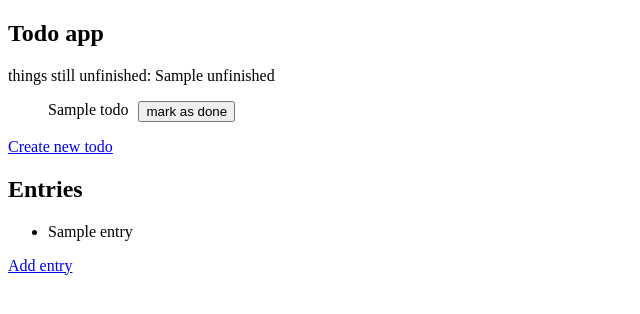
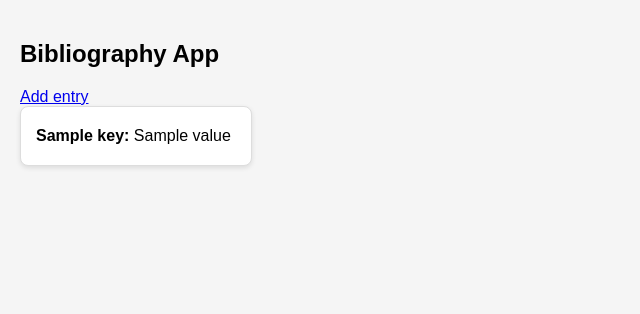
Before and after one commit to mistablasta/ohtu-miniprojekti, a Flask app: template src/templates/index.html in a window 1280 px wide. Shown: the top 314 px of the page, without its empty margins (0-640 px from the left). Run offline with Flask 3, Linux system fonts and the light colour scheme; the template is opened without the code that fills it: most values are stand-ins (such as "Sample title", 1, 10 or a date in 2020).

Commit message:
feat(entries): display entries on index page

```diff
--- a/src/app.py
+++ b/src/app.py
@@ -7,10 +7,15 @@ from util import validate_todo
 
 @app.route("/")
 def index():
-    todos = get_todos()
     entries = get_entries()
-    unfinished = len([todo for todo in todos if not todo.done])
-    return render_template("index.html", todos=todos, unfinished=unfinished, entries=entries)
+    entries_dict = [entry.__dict__ for entry in entries]
+    return render_template("index.html", entries_dict=entries_dict)
+
+@app.route("/all_entries", methods=["GET"])
+def get_all_entries():
+    entries = get_entries()
+    entries_json = [entry.__dict__ for entry in entries]
+    return jsonify(entries_json)
 
 @app.route("/new_todo")
 def new():
--- a/src/schema.sql
+++ b/src/schema.sql
@@ -2,7 +2,7 @@ CREATE TABLE todos (
   id SERIAL PRIMARY KEY,
   content TEXT NOT NULL,
   done BOOLEAN DEFAULT FALSE
-)
+);
 
 CREATE TABLE entry (
   id SERIAL PRIMARY KEY,
@@ -11,4 +11,4 @@ CREATE TABLE entry (
   author TEXT,
   publisher TEXT,
   field TEXT
-)
+);
--- /dev/null
+++ b/src/static/styles.css
@@ -0,0 +1,32 @@
+body {
+    font-family: Arial, sans-serif;
+    background-color: #f5f5f5;
+    margin: 0;
+    padding: 20px;
+}
+
+.entries-container {
+    display: flex;
+    flex-wrap: wrap;
+    gap: 20px;
+    justify-content: flex-start;
+}
+
+.entry-card {
+    background-color: #fff;
+    border: 1px solid #ddd;
+    border-radius: 8px;
+    padding: 15px;
+    width: 200px;
+    box-shadow: 0 2px 5px rgba(0,0,0,0.1);
+    transition: transform 0.2s, box-shadow 0.2s;
+}
+
+.entry-card:hover {
+    transform: translateY(-5px);
+    box-shadow: 0 5px 15px rgba(0,0,0,0.2);
+}
+
+.entry-card p {
+    margin: 5px 0;
+}
--- a/src/templates/index.html
+++ b/src/templates/index.html
@@ -1,50 +1,29 @@
 {% extends "layout.html" %}
 
 {% block title %}
-Todo app
+Bibliography App
 {% endblock %}
 
 {% block body %}
 
-<h2>Todo app</h2>
-
-<div>
-  things still unfinished: {{ unfinished }}
-</div>
-
-<ul>
-  {% for todo in todos %}
-    <li style="display: flex">
-      <div>
-        {{ todo }}
-      </div>
-      {% if not todo.done %}
-        <form action="/toggle_todo/{{ todo.id }}" method="post" style="margin-left: 10px;">
-          <button type="submit">mark as done</button>
-        </form>
-      {% endif %}
-    </li>
-  {% endfor %}
-</ul>
-
-<div>
-  <a href="/new_todo">Create new todo</a>
-</div>
-
-<div>
-  <h2>Entries</h2>
-  <ul>
-    {% if entries %} {% for entry in entries%}
-    <li>{{ entry }}</li>
-    {% endfor %}
-    {% else %}
-    <p>No entries</p>
-    {% endif %}
-  </ul>
-</div>
+<h2>Bibliography App</h2>
 
 <div>
   <a href="/new_entry">Add entry</a>
 </div>
 
+<div class="entries-container">
+  {% for entry in entries_dict %}
+  <div class="entry-card">
+    {% for key, value in entry.items() %}
+      {% if value and key != 'id' %}
+        <p><strong>{{ key|capitalize }}:</strong> {{ value }}</p>
+      {% endif %}
+    {% endfor %}
+  </div>
+  {% else %}
+    <p>No entries found</p>
+  {% endfor %}
+</div>
+
 {% endblock %}
--- a/src/templates/layout.html
+++ b/src/templates/layout.html
@@ -6,6 +6,7 @@
       name="viewport"
       content="width=device-width, initial-scale=1, shrink-to-fit=no"
     />
+    <link rel="stylesheet" href="{{ url_for('static', filename='styles.css') }}">
     <title>{% block title %}{% endblock %}</title>
   </head>
   <body>
```
